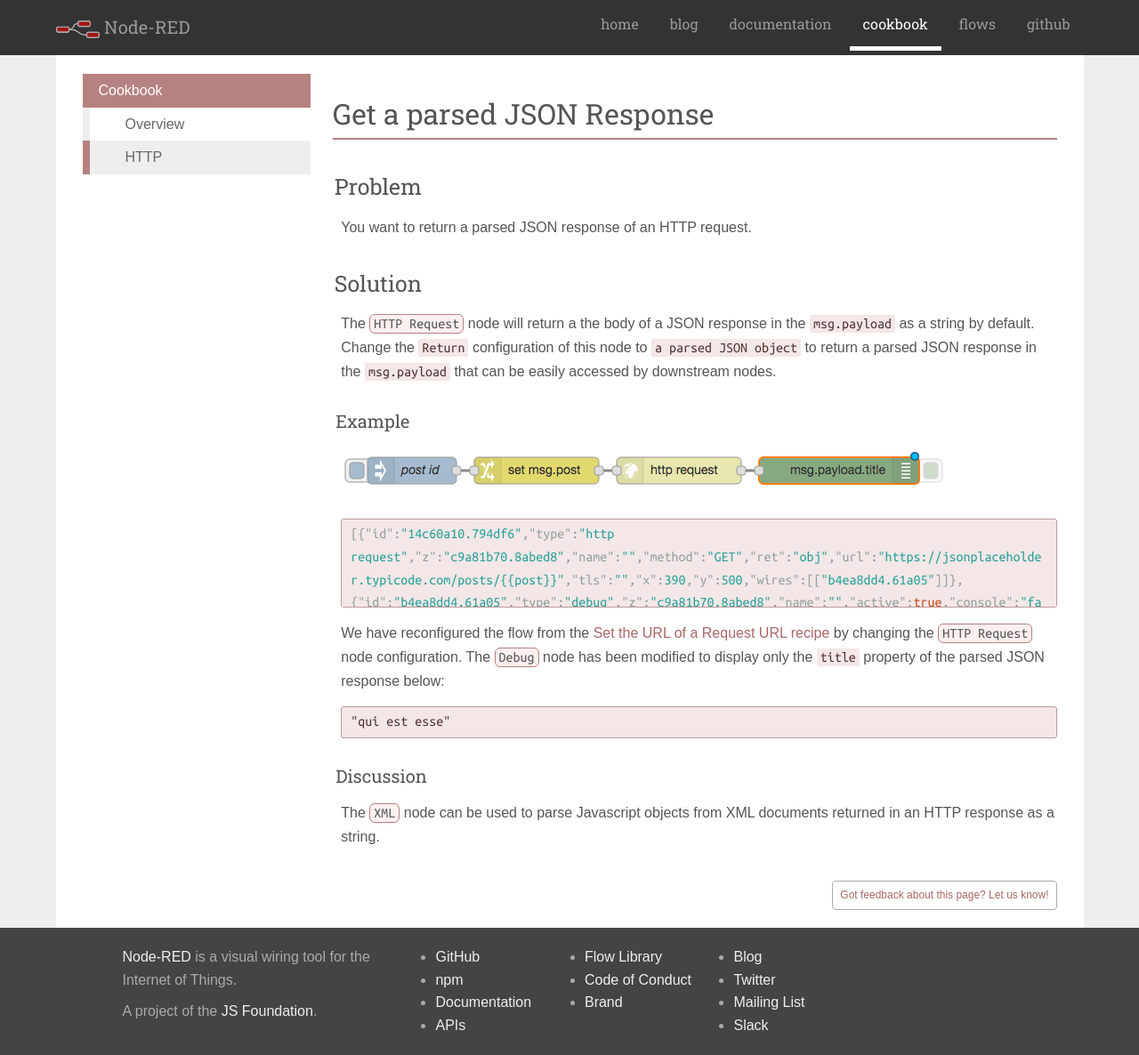
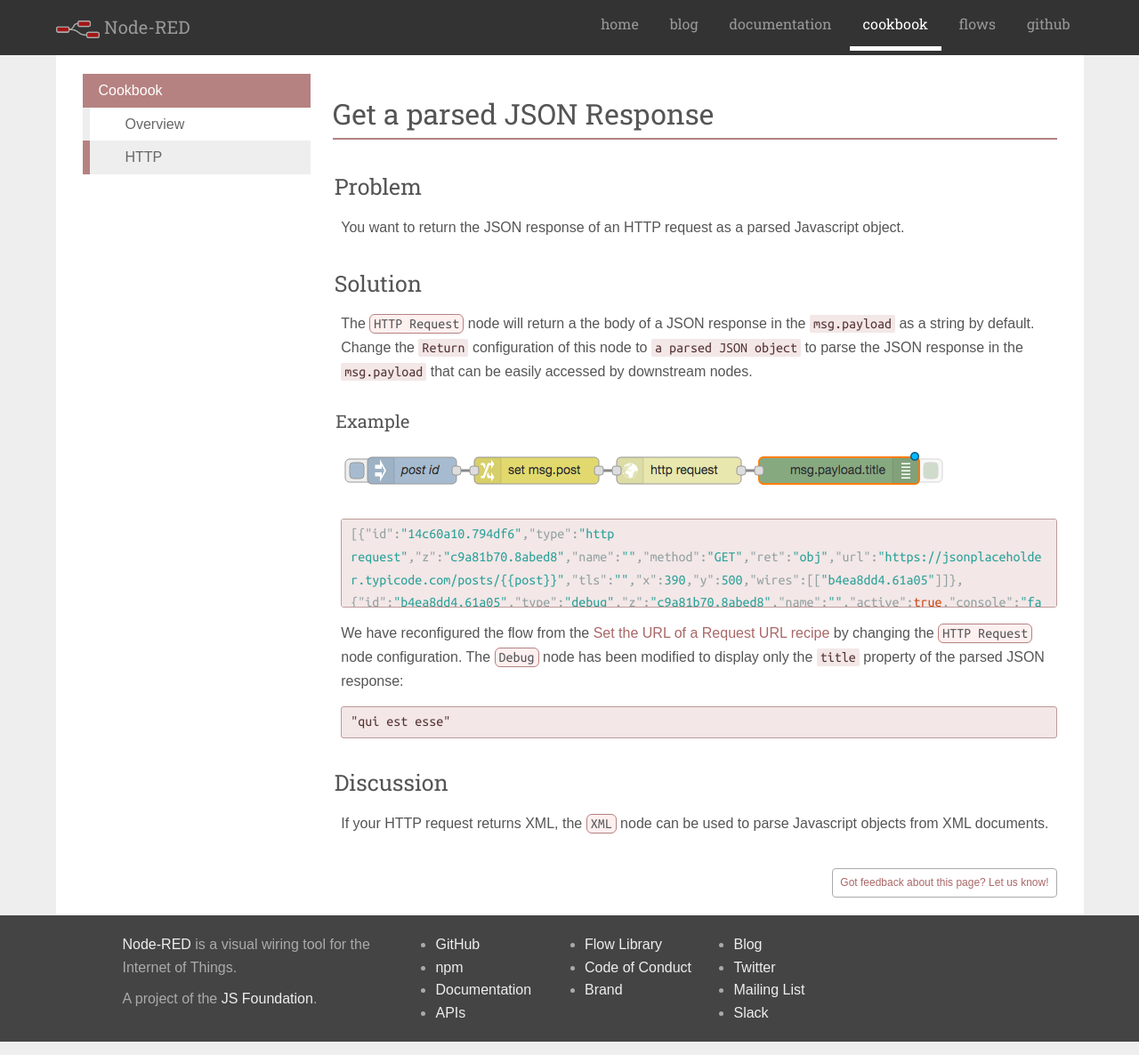
Before and after one commit to node-red/cookbook.nodered.org, a Jekyll site: the page built from http/parse-json-response.md, in a window 1280 px wide. Shown: the whole page at 89% size. Built offline with Jekyll 4.4.1, drawn with Linux system fonts in a browser that asks for light colours; nearby versions of some CDN libraries.

Commit message:
tighten up text slightly

```diff
--- a/http/parse-json-response.md
+++ b/http/parse-json-response.md
@@ -5,12 +5,12 @@
 
 ### Problem
 
-You want to return a parsed JSON response of an HTTP request.
+You want to return the JSON response of an HTTP request as a parsed Javascript object.
 
 ### Solution
 
 The <code class="node">HTTP Request</code> node will return a the body of a JSON response in the `msg.payload` as a string by default.
-Change the `Return` configuration of this node to `a parsed JSON object` to return a parsed JSON response in the `msg.payload` that
+Change the `Return` configuration of this node to `a parsed JSON object` to parse the JSON response in the `msg.payload` that
 can be easily accessed by downstream nodes.
 
 #### Example
@@ -26,7 +26,7 @@
 
 We have reconfigured the flow from the [Set the URL of a Request URL recipe](set-request-url.html)
 by changing the <code class="node">HTTP Request</code> node configuration.  The <code class="node">Debug</code>
-node has been modified to display only the `title` property of the parsed JSON response below:
+node has been modified to display only the `title` property of the parsed JSON response:
 
 {% raw %}
 ~~~text
@@ -34,6 +34,6 @@
 ~~~
 {% endraw %}
 
-#### Discussion
+### Discussion
 
-The <code class="node">XML</code> node can be used to parse Javascript objects from XML documents returned in an HTTP response as a string.
+If your HTTP request returns XML, the <code class="node">XML</code> node can be used to parse Javascript objects from XML documents.
```
Also changed, not shown: http/set-request-header.md (+2 -2 lines).
